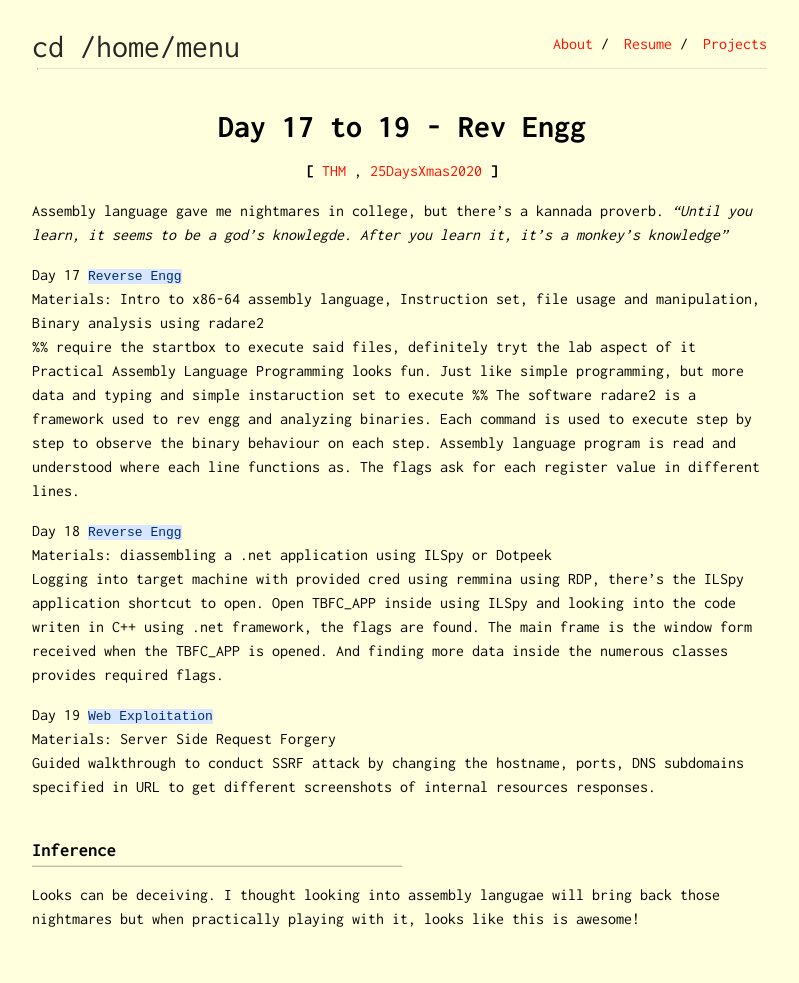
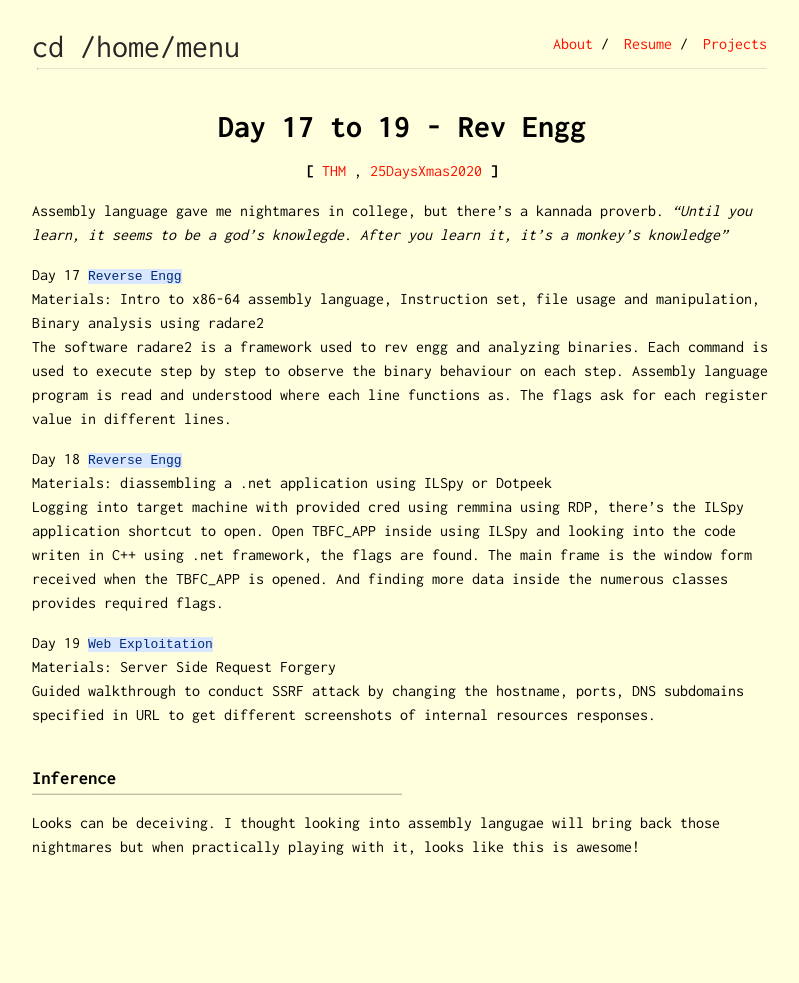
Before and after one commit to pruthvirajbhat/website-portfolio-old-uno, a Jekyll site: the page built from _posts/2021/06/2021-06-08-Day17-25days-Xmas2020.md, in a window 1280 px wide. Shown: the whole page, without its empty margins (238-1037 px from the left). Built offline with Jekyll 4.4.1, drawn with Linux system fonts in a browser that asks for light colours; after the commit the page ends 911 px from its top, so only the background shows below that.

Commit message:
rev engg now done

```diff
--- a/_posts/2021/06/2021-06-08-Day17-25days-Xmas2020.md
+++ b/_posts/2021/06/2021-06-08-Day17-25days-Xmas2020.md
@@ -11,10 +11,6 @@ Assembly language gave me nightmares in college, but there's a kannada proverb.
 
 Day 17 `Reverse Engg` \
 Materials: Intro to x86-64 assembly language, Instruction set, file usage and manipulation, Binary analysis using radare2 \
-%%
-require the startbox to execute said files, definitely tryt the lab aspect of it
-Practical Assembly Language Programming looks fun. Just like simple programming, but more data and typing and simple instaruction set to execute
-%%
 The software radare2 is a framework used to rev engg and analyzing binaries. Each command is used to execute step by step to observe the binary behaviour on each step. Assembly language program is read and understood where each line functions as. The flags ask for each register value in different lines.
 
 Day 18 `Reverse Engg` \
```
